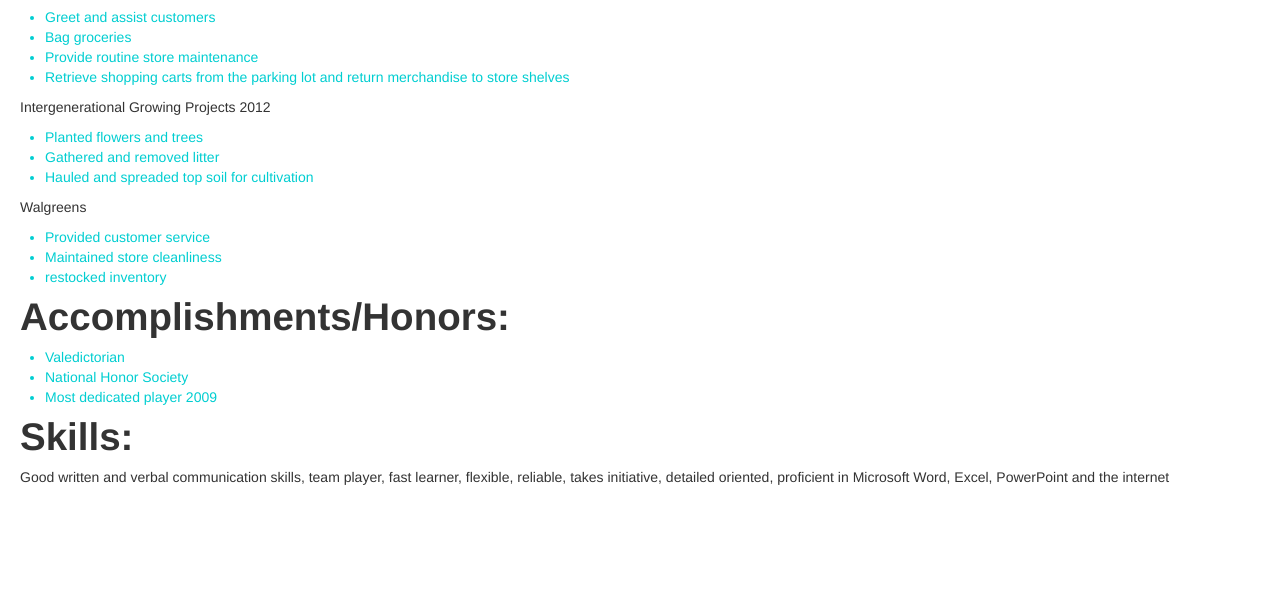
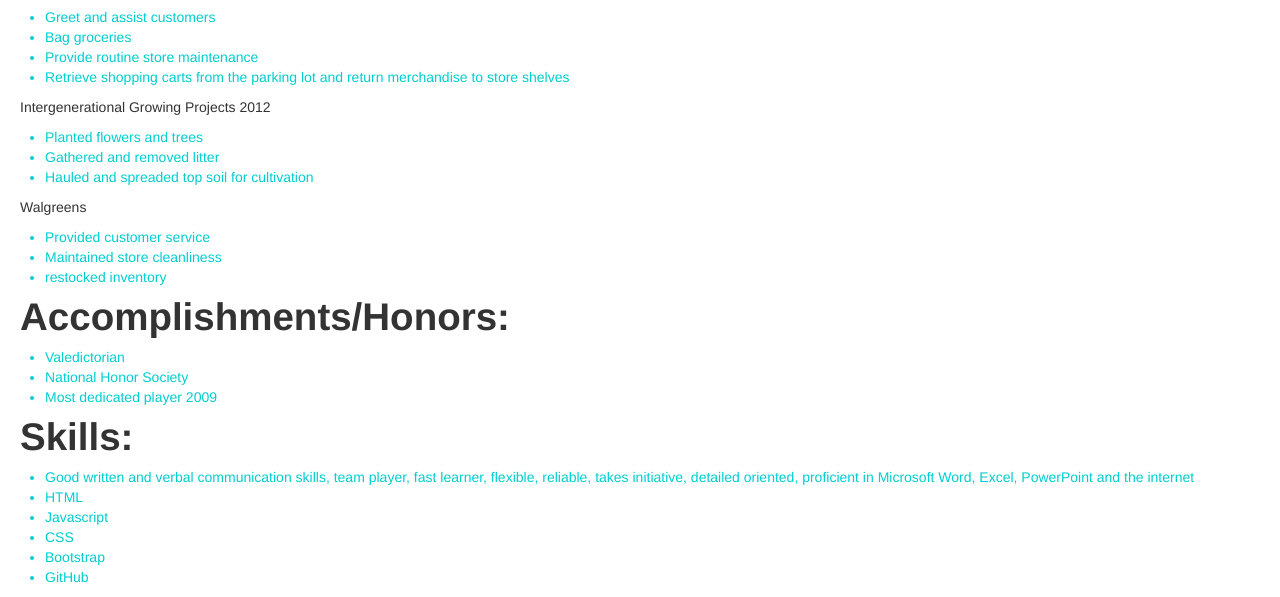
Before and after one commit to AshantiL/DemoDay, a plain HTML site: page Resume.html in a window 1280 px wide. Shown: the part 653-1250 px from the top of the page. Before the commit the page ends 1140 px from the top, so only its background shows below. Drawn offline with Linux system fonts and the light colour scheme.

Commit message:
Update Resume.html

```diff
--- a/Resume.html
+++ b/Resume.html
@@ -113,7 +113,16 @@
 
 <h1>Skills:</h1>
 
-<p></p>Good written and verbal communication skills, team player, fast learner, flexible, reliable, takes initiative, detailed oriented, proficient in Microsoft Word, Excel, PowerPoint and the internet</h1>
+<ul>
+
+    <li>Good written and verbal communication skills, team player, fast learner, flexible, reliable, takes initiative, detailed oriented, proficient in Microsoft Word, Excel, PowerPoint and the internet</li>
+    <li>HTML</li>
+    <li>Javascript</li>
+    <li>CSS</li>
+    <li>Bootstrap</li>
+    <li>GitHub</li>
+
+</ul>
 
 </body>
 
```
